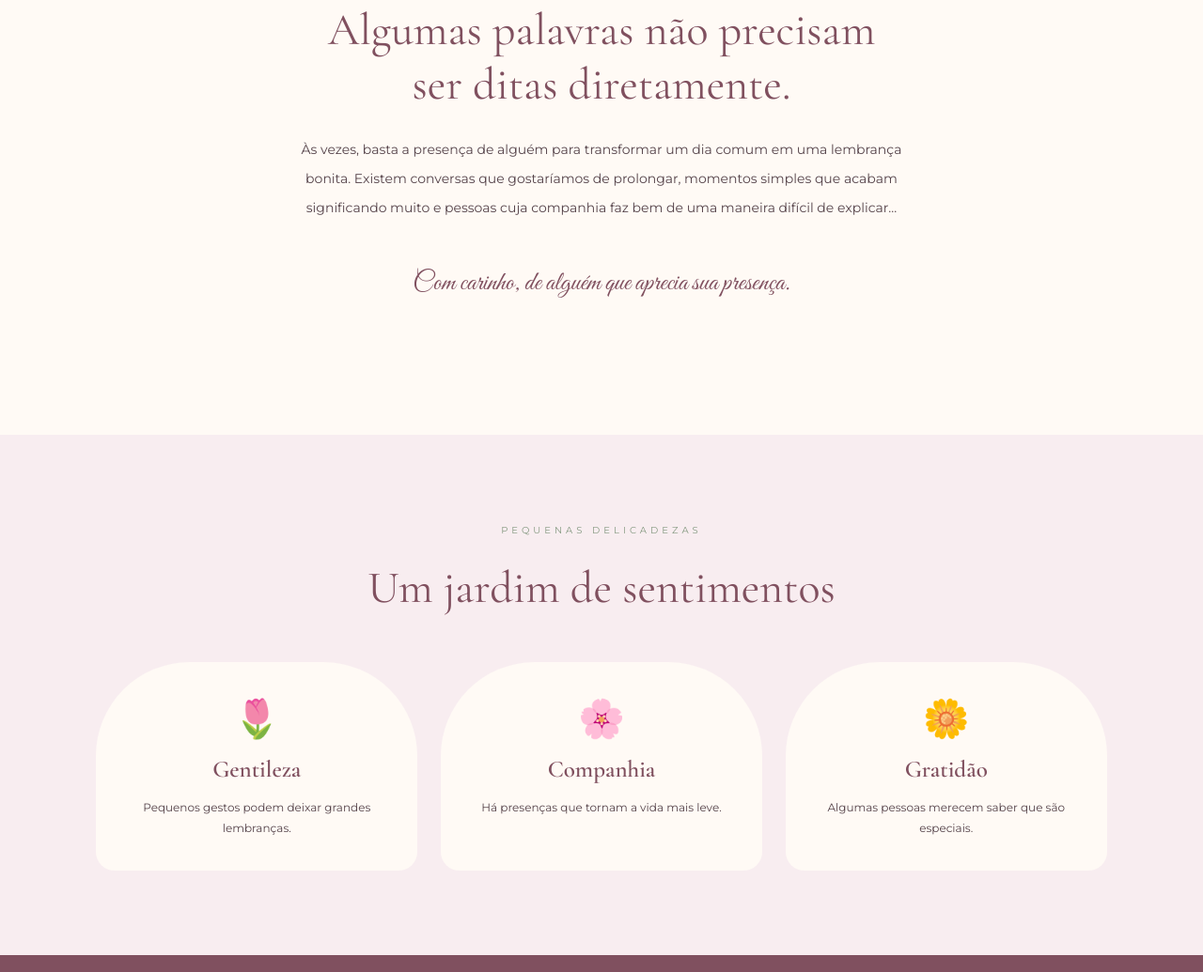
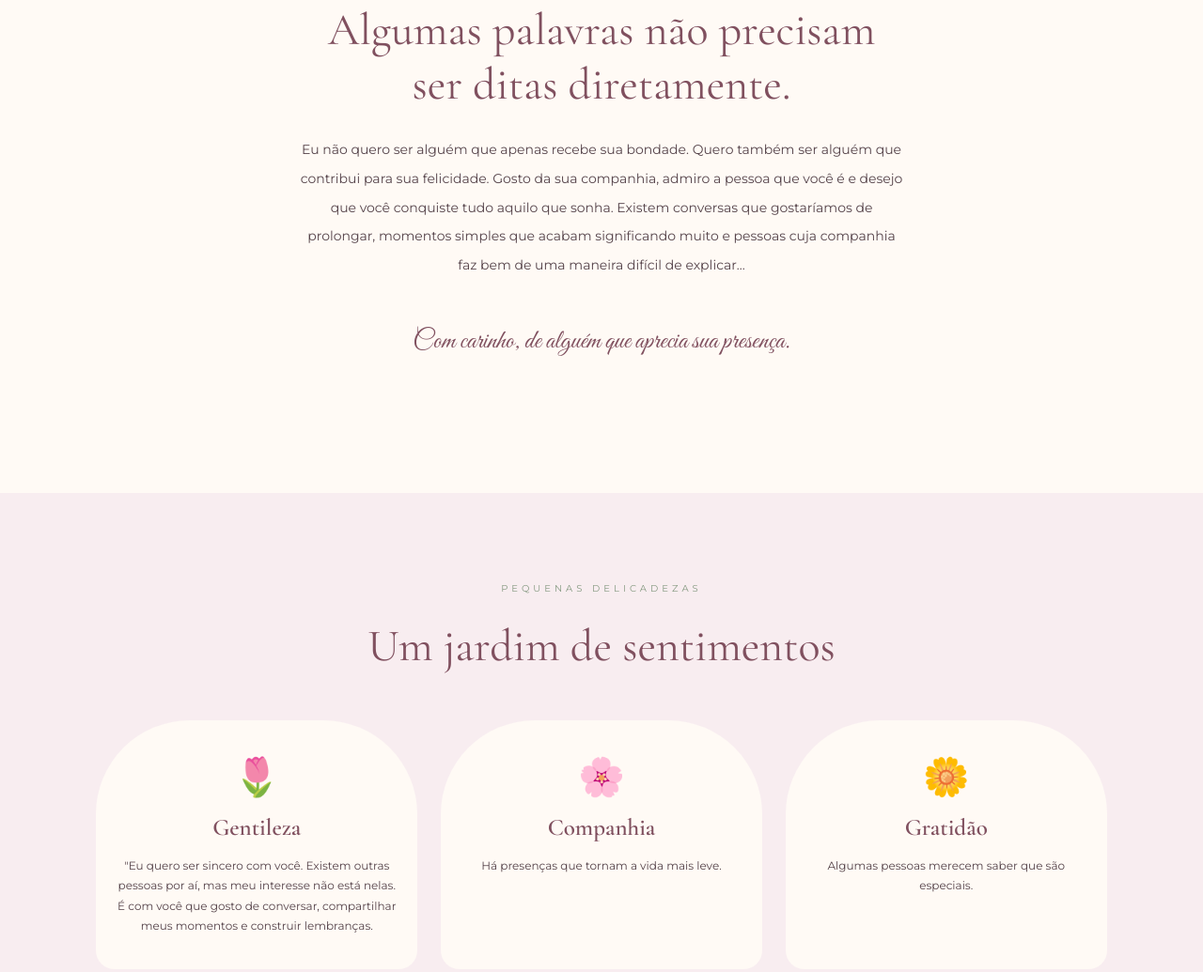
Before and after one commit to Luthier2006/Jardim-de-Karen, a plain HTML site: page index.html in a window 1280 px wide. Shown: the part 901-1936 px from the top of the page at 94% size. Drawn offline with nearby package versions, Linux system fonts and the light colour scheme.

Commit message:
Update index.html

```diff
--- a/index.html
+++ b/index.html
@@ -359,8 +359,10 @@ footer {
             </h2>
 
             <p>
-                Às vezes, basta a presença de alguém para transformar
-                um dia comum em uma lembrança bonita.
+                Eu não quero ser alguém que apenas recebe sua bondade.
+                Quero também ser alguém que contribui para sua felicidade.
+                Gosto da sua companhia, admiro a pessoa que você é e desejo que
+                você conquiste tudo aquilo que sonha.
 
                 Existem conversas que gostaríamos de prolongar,
                 momentos simples que acabam significando muito
@@ -385,7 +387,11 @@ footer {
                 <article class="flor-card">
                     <span>🌷</span>
                     <h3>Gentileza</h3>
-                    <p>Pequenos gestos podem deixar grandes lembranças.</p>
+                    <p>"Eu quero ser sincero com você.
+                        Existem outras pessoas por aí, mas meu
+                        interesse não está nelas.
+                        É com você que gosto de conversar,
+                        compartilhar meus momentos e construir lembranças.</p>
                 </article>
 
                 <article class="flor-card">
```
